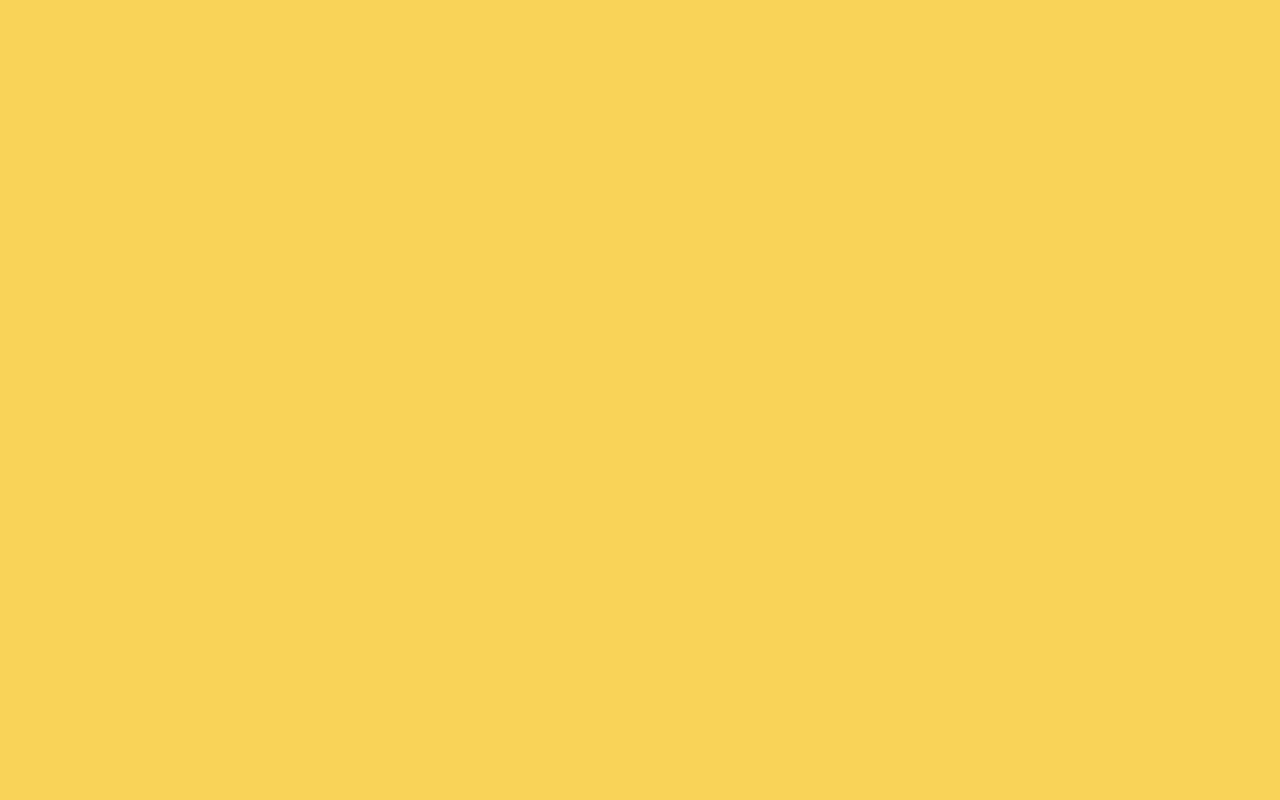
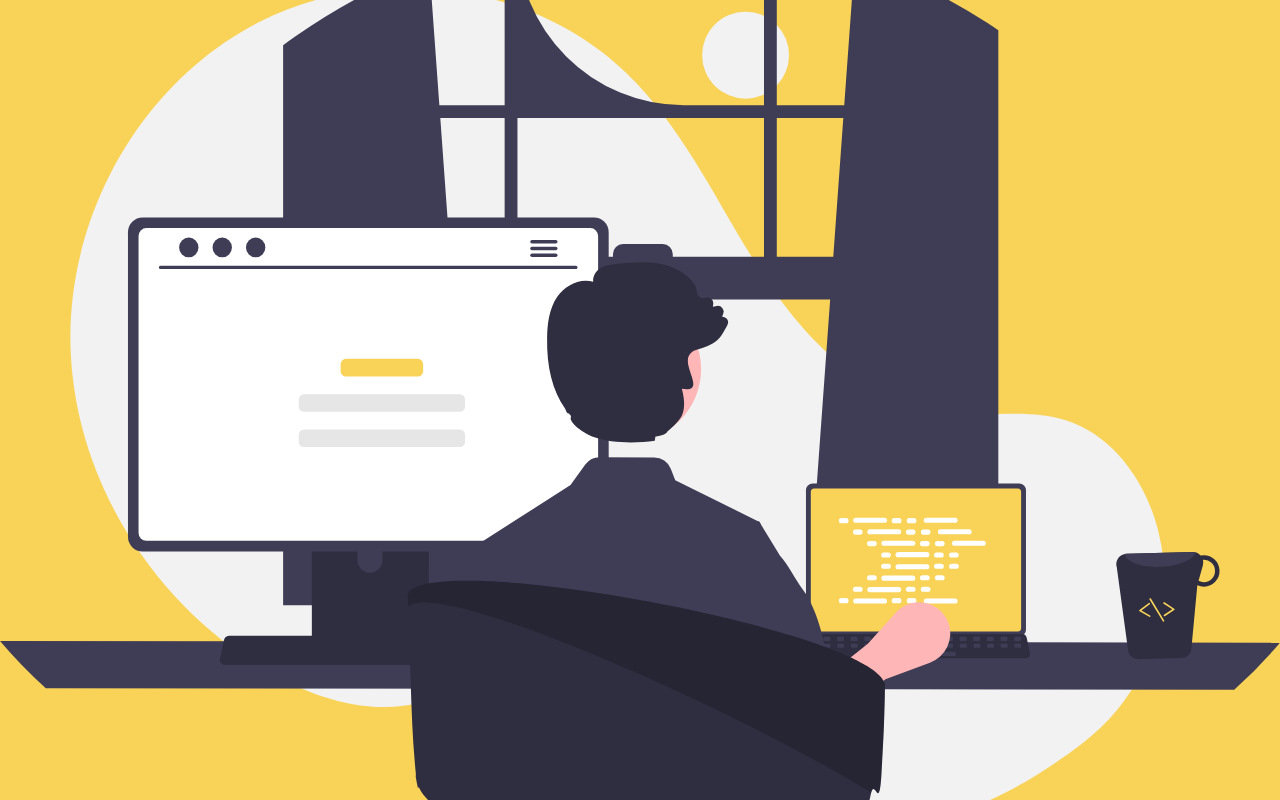
Before and after one commit to bharat-chotwani/portfolio2.1, a plain HTML site: page Index.html in a window 1280 px wide. Drawn offline with Linux system fonts and the light colour scheme.

Commit message:
style: header

```diff
--- a/style.css
+++ b/style.css
@@ -16,3 +16,11 @@ body{
     background: var(--primary-color);
     color: var(--natural-color-two);
 }
+
+#header{
+    width: 100%;
+    height: 100vh;
+    background-image: url(images/picture.svg);
+    background-size: cover;
+    background-position: center;
+}
```
